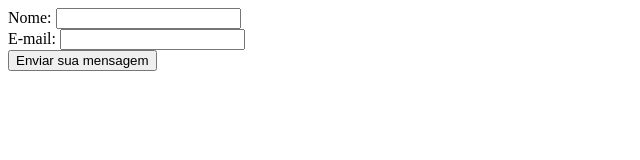
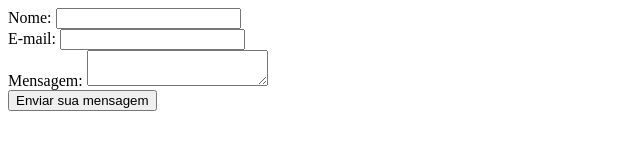
Before and after one commit to CristianoGehring/gitflow, a plain HTML site: page index.html in a window 1280 px wide. Shown: the whole page, without its empty margins (0-640 px from the left). Drawn offline with Linux system fonts and the light colour scheme.

Commit message:
3: adicionando campo de mensagem

```diff
--- a/index.html
+++ b/index.html
@@ -13,6 +13,10 @@
             <label for="email">E-mail:</label>
             <input type="mail" id="email" />
         </div>
+        <div>
+            <label for="msg">Mensagem:</label>
+            <textarea id="msg"></textarea>
+        </div>
         <div class="button">
             <button type="submit">Enviar sua mensagem</button>
         </div>
```
